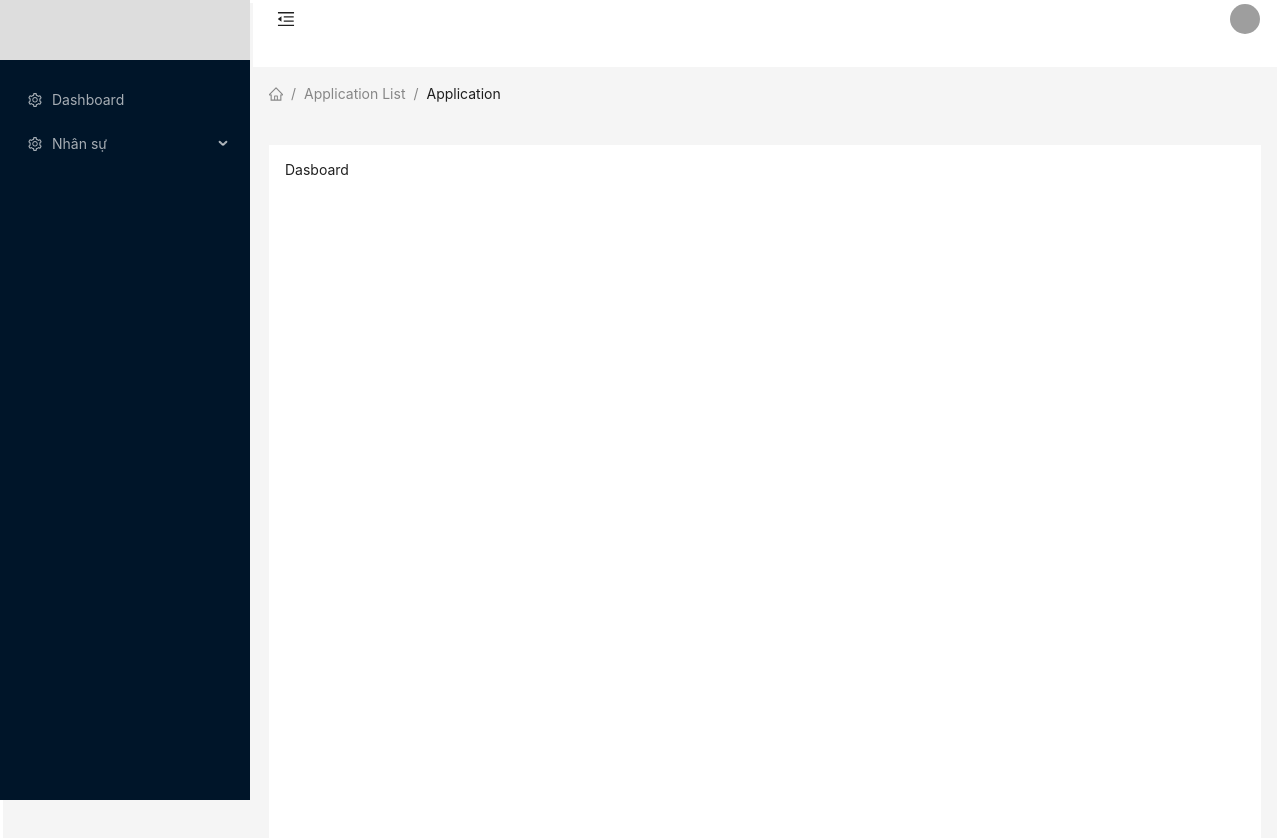
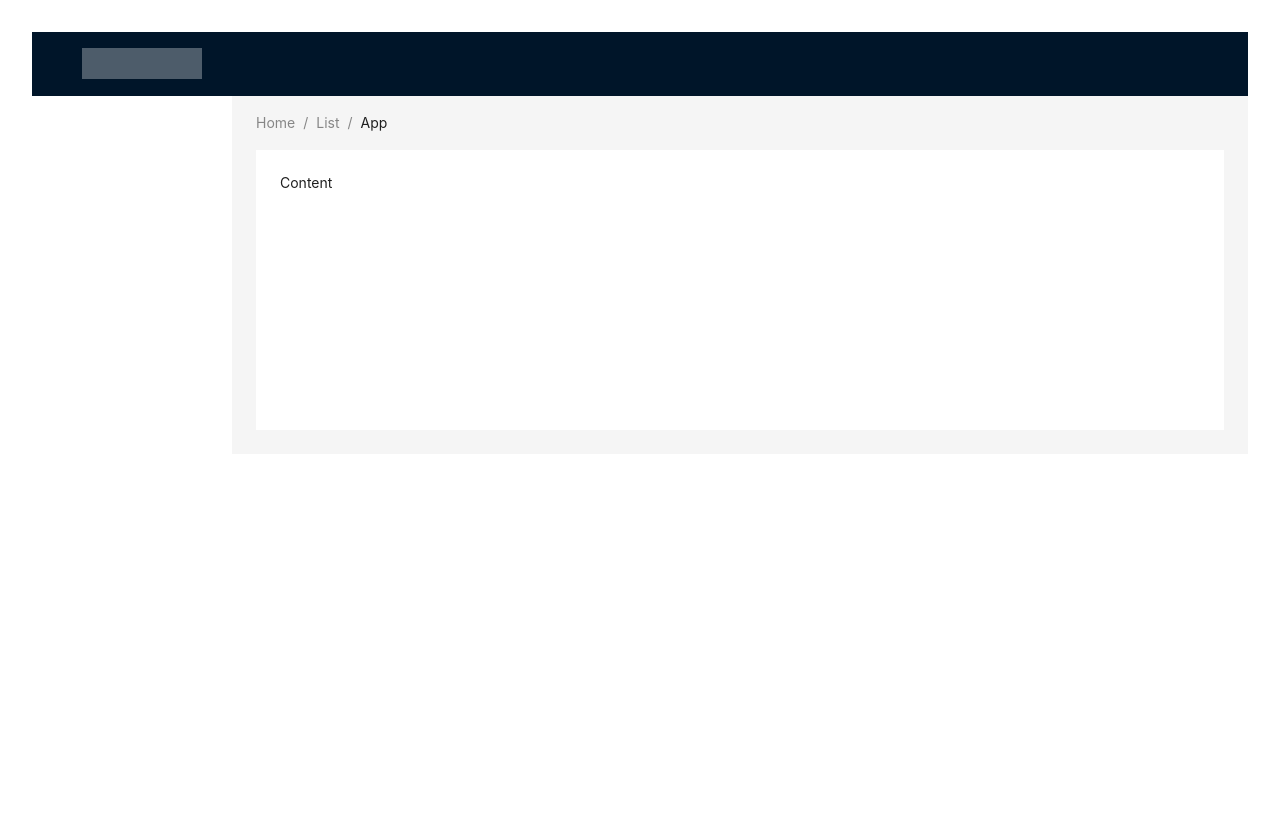
Before and after one commit to huuhai880/antd-source, a React (Create React App) app: page /dashboard in a window 1280 px wide. Shown: the top 838 px of the page. After the commit the page ends 800 px from the top, so only its background shows below. Built offline with nearby package versions, Linux system fonts and the light colour scheme; grey boxes are pictures that could not be loaded.

Commit message:
commit update

```diff
--- a/public/index.html
+++ b/public/index.html
@@ -1,43 +1,13 @@
 <!DOCTYPE html>
 <html lang="en">
   <head>
-    <meta charset="utf-8" />
+    <meta charset="utf-8">
     <link rel="icon" href="%PUBLIC_URL%/favicon.ico" />
-    <meta name="viewport" content="width=device-width, initial-scale=1" />
-    <meta name="theme-color" content="#000000" />
-    <meta
-      name="description"
-      content="Web site created using create-react-app"
-    />
-    <link rel="apple-touch-icon" href="%PUBLIC_URL%/logo192.png" />
-    <!--
-      manifest.json provides metadata used when your web app is installed on a
-      user's mobile device or desktop. See https://developers.google.com/web/fundamentals/web-app-manifest/
-    -->
-    <link rel="manifest" href="%PUBLIC_URL%/manifest.json" />
-    <!--
-      Notice the use of %PUBLIC_URL% in the tags above.
-      It will be replaced with the URL of the `public` folder during the build.
-      Only files inside the `public` folder can be referenced from the HTML.
-
-      Unlike "/favicon.ico" or "favicon.ico", "%PUBLIC_URL%/favicon.ico" will
-      work correctly both with client-side routing and a non-root public URL.
-      Learn how to configure a non-root public URL by running `npm run build`.
-    -->
-    <title>React App</title>
+    <meta name="viewport" content="width=device-width, initial-scale=1, shrink-to-fit=no">
+    <meta name="theme-color" content="#000000">
   </head>
   <body>
-    <noscript>You need to enable JavaScript to run this app.</noscript>
-    <div id="root"></div>
-    <!--
-      This HTML file is a template.
-      If you open it directly in the browser, you will see an empty page.
-
-      You can add webfonts, meta tags, or analytics to this file.
-      The build step will place the bundled scripts into the <body> tag.
-
-      To begin the development, run `npm start` or `yarn start`.
-      To create a production bundle, use `npm run build` or `yarn build`.
-    -->
+    <div id="container" style="padding: 24px" ></div>
+    <script>var mountNode = document.getElementById('container');</script>
   </body>
 </html>
--- a/src/index.js
+++ b/src/index.js
@@ -12,7 +12,7 @@ import * as serviceWorker from './serviceWorker'
 // ** Lazy load app
 const LazyApp = lazy(() => import('./App'))
 
-const root = ReactDOM.createRoot(document.getElementById('root'))
+const root = ReactDOM.createRoot(document.getElementById('container'))
 root.render(
   <React.StrictMode>
     <Provider store={store}>
--- a/src/layouts/components/index.jsx
+++ b/src/layouts/components/index.jsx
@@ -1,11 +1,11 @@
 import React from 'react'
 import './style.scss'
 import { HomeOutlined } from '@ant-design/icons'
-import { Layout as LayoutAntd, Breadcrumb, theme } from 'antd'
+import { Layout as LayoutAntd, Breadcrumb, theme, Menu } from 'antd'
 import NavbarLayout from './navbar'
 import MenuLayout from './menu'
 import { useSelector } from 'react-redux'
-const { Content } = LayoutAntd
+const {Header,Sider, Content } = LayoutAntd
 
 
 const Layout = ({ children }) => {
@@ -18,34 +18,72 @@ const Layout = ({ children }) => {
   const contentWidthMenu = layoutStore.contentWidthMenu
 
   return (
-    <LayoutAntd className='home_body'>
 
-      <MenuLayout />
-      <LayoutAntd style={{ marginLeft: contentWidthMenu }}>
-
-        <NavbarLayout />
-
-        <Breadcrumb style={{ margin: '16px' }}>
-          <Breadcrumb.Item href="/dashboard">
-            <HomeOutlined />
-          </Breadcrumb.Item>
-          <Breadcrumb.Item href="">
-            <span>Application List</span>
-          </Breadcrumb.Item>
-          <Breadcrumb.Item>Application</Breadcrumb.Item>
-        </Breadcrumb>
-
-        <Content
-          style={{
-            padding: 16,
-            minHeight: '100vh',
-            background: colorBgContainer,
-            margin: '24px 16px 0'
-          }}>
-          {children}
-        </Content>
+    <LayoutAntd>
+      <Header className="header">
+        <div className="logo" />
+        {/* <Menu theme="dark" mode="horizontal" defaultSelectedKeys={['2']} items={items1} /> */}
+      </Header>
+      <LayoutAntd>
+        <Sider width={200} style={{ background: colorBgContainer }}>
+          <Menu
+            mode="inline"
+            defaultSelectedKeys={['1']}
+            defaultOpenKeys={['sub1']}
+            style={{ height: '100%', borderRight: 0 }}
+            items={[]}
+          />
+        </Sider>
+        <LayoutAntd style={{ padding: '0 24px 24px' }}>
+          <Breadcrumb style={{ margin: '16px 0' }}>
+            <Breadcrumb.Item>Home</Breadcrumb.Item>
+            <Breadcrumb.Item>List</Breadcrumb.Item>
+            <Breadcrumb.Item>App</Breadcrumb.Item>
+          </Breadcrumb>
+          <Content
+            style={{
+              padding: 24,
+              margin: 0,
+              minHeight: 280,
+              background: colorBgContainer,
+            }}
+          >
+            Content
+          </Content>
+        </LayoutAntd>
       </LayoutAntd>
     </LayoutAntd>
+
+    // <LayoutAntd className='home_body'>
+
+    //   <NavbarLayout />
+
+    //   <LayoutAntd >
+
+    //     <MenuLayout />
+
+    //     <LayoutAntd style={{ marginLeft: contentWidthMenu }}>
+    //       <Breadcrumb style={{ margin: '16px' }}>
+    //         <Breadcrumb.Item href="/dashboard">
+    //           <HomeOutlined />
+    //         </Breadcrumb.Item>
+    //         <Breadcrumb.Item href="">
+    //           <span>Application List</span>
+    //         </Breadcrumb.Item>
+    //         <Breadcrumb.Item>Application</Breadcrumb.Item>
+    //       </Breadcrumb>
+    //       <Content
+    //         style={{
+    //           padding: 16,
+    //           minHeight: '100vh',
+    //           background: colorBgContainer,
+    //           margin: '24px 16px 0'
+    //         }}>
+    //         {children}
+    //       </Content>
+    //     </LayoutAntd>
+    //   </LayoutAntd>
+    // </LayoutAntd>
   )
 }
 export default Layout
--- a/src/layouts/components/menu/index.jsx
+++ b/src/layouts/components/menu/index.jsx
@@ -52,7 +52,6 @@ const MenuLayout = () => {
                 bottom: 0,
                 borderRight: 0
             }} className="overflow_navbar">
-            <div className="logo" />
             <Menu
                 style={{ width: contentWidthMenu }}
                 mode="inline"
--- a/src/layouts/components/navbar/index.jsx
+++ b/src/layouts/components/navbar/index.jsx
@@ -23,13 +23,9 @@ const NavbarLayout = () => {
     const setMenuCollapsed = val => dispatch(handleMenuCollapsed(val))
 
     return (
-        <Header
-            style={{
-                padding: 0,
-                background: colorBgContainer,
-                // position: 'sticky', top: 0, zIndex: 1, width: '100%'
-            }}
-        >
+
+        <Header className="header">
+            <div className="logo" />
             <div className='bw_body_header'>
                 {React.createElement(menuCollapsed ? MenuUnfoldOutlined : MenuFoldOutlined, {
                     className: 'trigger',
--- a/src/layouts/components/navbar/style-navbar.scss
+++ b/src/layouts/components/navbar/style-navbar.scss
@@ -16,3 +16,15 @@
 .trigger:hover {
     color: #1890ff;
 }
+.logo {
+    float: left;
+    width: 120px;
+    height: 31px;
+    margin: 16px 24px 16px 0;
+    background: rgba(255, 255, 255, 0.3);
+  }
+
+  .ant-row-rtl .logo {
+    float: right;
+    margin: 16px 0 16px 24px;
+  }
```
